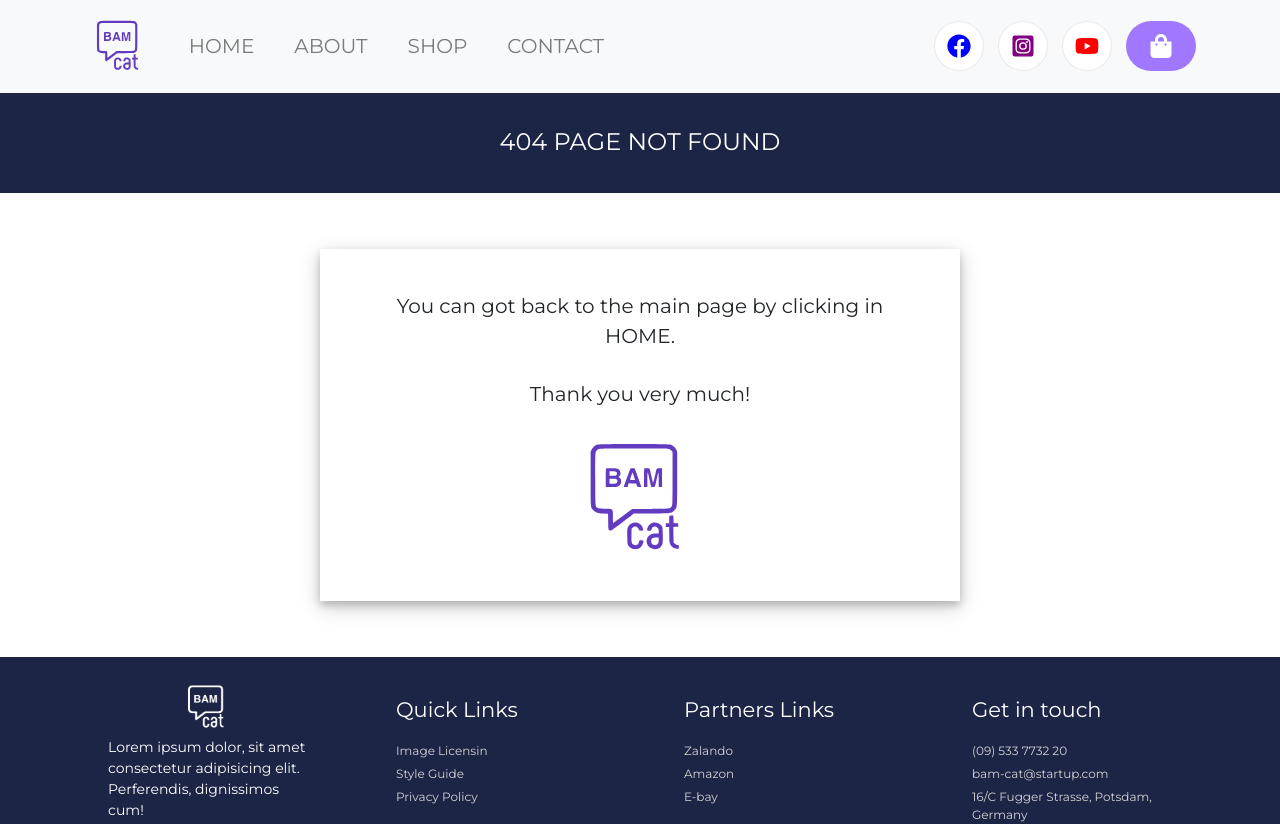
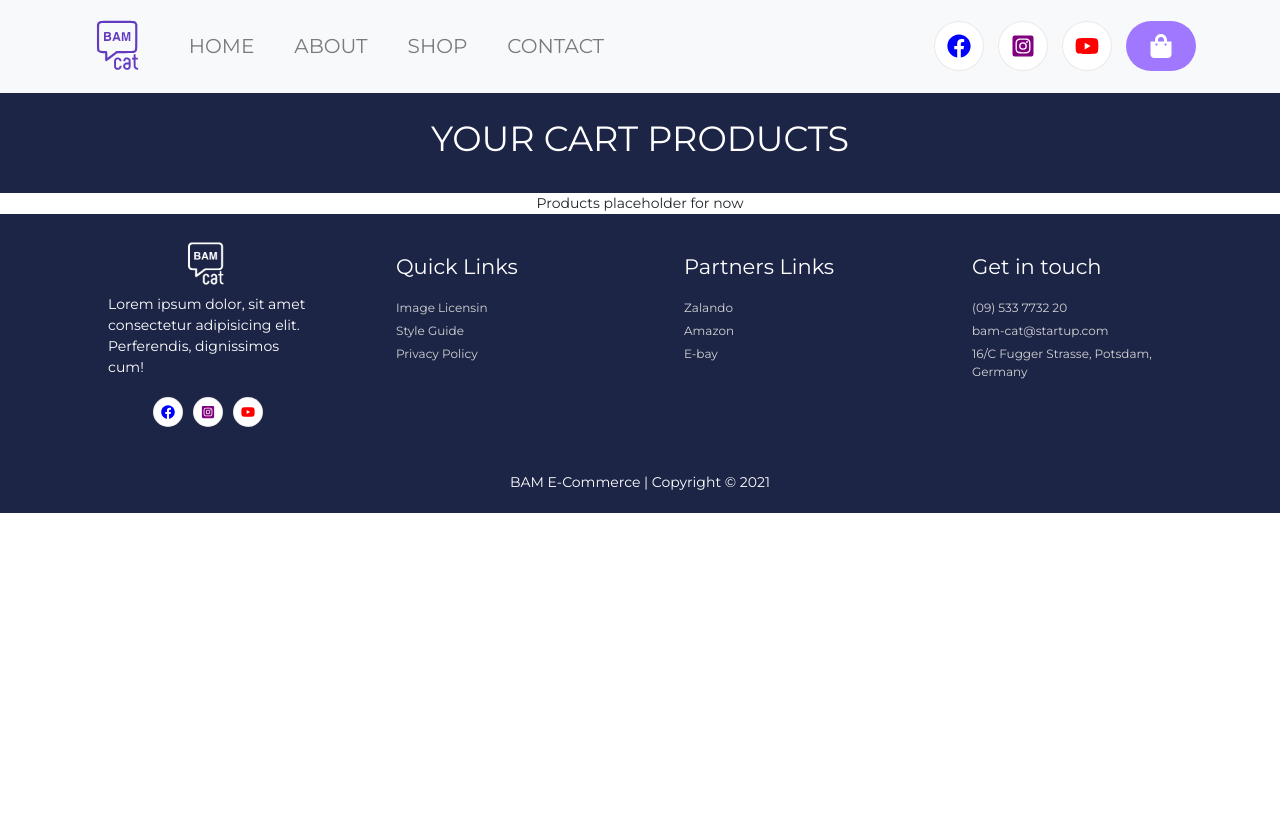
Before and after one commit to syed-ghufran-hassan/B.A.M-eCommerce, a React (Create React App) app: page /cart in a window 1280 px wide. Shown: the top 824 px of the page. After the commit the page ends 800 px from the top, so only its background shows below. Built offline with nearby package versions, Linux system fonts and the light colour scheme.

Commit message:
Redux files for cart and cart.js

```diff
--- a/src/App.js
+++ b/src/App.js
@@ -12,6 +12,7 @@ import HomePage from "./features/Pages/HomePage";
 import About from "./features/Pages/About";
 import Shop from "./features/Pages/Shop";
 import Contact from "./features/Pages/Contact";
+import Cart from './features/Pages/Cart';
 import PageNotFound from "./features/Pages/PageNotFound";
 
 function App() {
@@ -24,6 +25,7 @@ function App() {
           <Route path="/about" exact component={About} />
           <Route path="/shop" exact component={Shop} />
           <Route path="/contact" exact component={Contact} />
+          <Route path="/cart" exact component={Cart} />
           <Route path="*" exact component={PageNotFound} />
         </Switch>
         <Footer />
--- a/src/features/Components/Navbar.js
+++ b/src/features/Components/Navbar.js
@@ -86,7 +86,8 @@ function NavbarFunc() {
           </Nav.Link>
           <Nav.Link
             className="shopping-icon m-2"
-            href="./shop"
+            exact={true}
+            to="/cart"
           >
             <FaShoppingBag size={24} />
           </Nav.Link>
--- a/src/features/Pages/Cards.jsx
+++ b/src/features/Pages/Cards.jsx
@@ -3,8 +3,14 @@ import "../styles/Card.css";
 import { Card, Button } from "react-bootstrap";
 
 function Cards(props) {
+  // onClick Modal
   const handleOnClickDetails = () => {
     props.onProductSelected(props.product);
+  };
+
+  // onClick AddToCart
+  const handleOnClickAddToCart = () => {
+    props.onAddToCart(props.product);
   };
 
   return (
@@ -22,7 +28,7 @@ function Cards(props) {
         <Card.Text>{props.product.description.slice(0, 150)}</Card.Text>
         <div>
           <Button onClick={handleOnClickDetails}>Details</Button>
-          <Button>Add to Cart</Button>
+          <Button onClick={handleOnClickAddToCart}>Add to Cart</Button>
         </div>
       </Card.Body>
     </Card>
--- /dev/null
+++ b/src/features/Pages/Cart.js
@@ -0,0 +1,14 @@
+import React from 'react';
+
+export default function Cart() {
+  return (
+    <div className="Container">
+      <div className="Title-Container">
+        <h1 className="Title-Cart">YOUR CART PRODUCTS</h1>
+      </div>
+      <div className="Products-Container">
+        <div>Products placeholder for now</div>
+      </div>
+    </div>
+  )
+}
--- a/src/features/Pages/Shop.js
+++ b/src/features/Pages/Shop.js
@@ -10,22 +10,29 @@ import * as categoryTypes from "../../types/Category";
 import "../styles/Product.css";
 
 function Shop() {
+  // Here we got two variables, one for loading and another for errors using useSelector from react-redux
   const loading = useSelector((state) => state.products.loading);
   const hasErrors = useSelector((state) => state.products.hasErrors);
+
+  // Here we fetch the data from the API
   const data = useSelector((state) => state.products.data);
   const dispatch = useDispatch();
 
+  // By default we fetch filtering by category the women clothes by default using useDispatch from react-redux. This is important for the filter functionality by category in buttons.
   useEffect(() => {
     dispatch(fetchProducts(categoryTypes.WOMENS_CLOTHING));
   }, [dispatch]);
 
+  // Variables to manage the products in the Page with useState
   const initialState = {};
+  const [selectedProduct, setSelectedProduct] = useState(initialState);
 
-  const [selectedProduct, setSelectedProduct] = useState(initialState);
+  // useState for handling filter
   const [selectedFilter, setSelectedFilter] = useState(
     categoryTypes.WOMENS_CLOTHING
   );
 
+  // triggers the Modal option in details button
   const handleProductSelected = (product) => {
     setSelectedProduct(product);
   };
@@ -34,6 +41,12 @@ function Shop() {
     setSelectedProduct(initialState);
   };
 
+  // handle to add to Cart component to dispatch the product to store
+  const handleAddToCart = (product) => {
+    console.log(product);
+  }
+
+  // We use Skeleton while loading as an effect, if there is a problem it will show error message
   const renderProductCards = () => {
     if (loading)
       return (
@@ -58,6 +71,7 @@ function Shop() {
             key={id}
             product={item}
             itemIndex={id}
+            onAddToCart={handleAddToCart}
             onProductSelected={handleProductSelected}
           />
         ))}
@@ -65,7 +79,7 @@ function Shop() {
     );
   };
 
-  // Show loading, error, or success state
+  // After the loading and error check, we will get the success state in RENDER that is the Cards with the products. Buttons with different functions onClick
   const renderProducts = () => {
     return (
       <div className="Container">
--- /dev/null
+++ b/src/features/styles/Cart.css
@@ -0,0 +1,22 @@
+.Container {
+  width: 100vw;
+  height: auto;
+  display: flex;
+  flex-direction: column;
+  justify-content: center;
+  align-items: center;
+}
+
+.Title-Container {
+  width: 100vw;
+  height: 100px;
+  display: flex;
+  justify-content: center;
+  align-items: center;
+  background-color: #1d2547;
+  color: white;
+}
+
+.Title-Cart {
+  font-size: 24px;
+}
--- a/src/store.js
+++ b/src/store.js
@@ -3,10 +3,13 @@ import { composeWithDevTools } from "redux-devtools-extension";
 import thunk from "redux-thunk";
 import rootReducer from "./reducers/RootReducer";
 
+// Initial state is an object
 const initialState = {};
 
+// From redux applyMiddleware that takes an spread array
 const middleware = [thunk];
 
+// Our variable store is a function with three parameters, rootReducer that conbines, initialState and a function from redux named applyMiddleware
 const store = createStore(
   rootReducer,
   initialState,
--- a/src/types/Category.js
+++ b/src/types/Category.js
@@ -1,2 +1,7 @@
 export const WOMENS_CLOTHING = "women's clothing";
 export const MENS_CLOTHING = "men's clothing";
+
+export const ADD_PRODUCT = "ADD_PRODUCT";
+export const REMOVE_PRODUCTS = "REMOVE_PRODUCTS";
+export const ADJUST_QTY = "ADJUST_QTY";
+export const LOAD_CURRENT_ITEM = "LOAD_CURRENT_ITEM";
```
Also changed, not shown: src/actions/CartAction.js (added, +36 -0 lines), src/actions/ProductAction.js (+5 -3 lines), src/reducers/CartReducer.js (added, +24 -0 lines), src/features/img/fashionstore.jpg.
